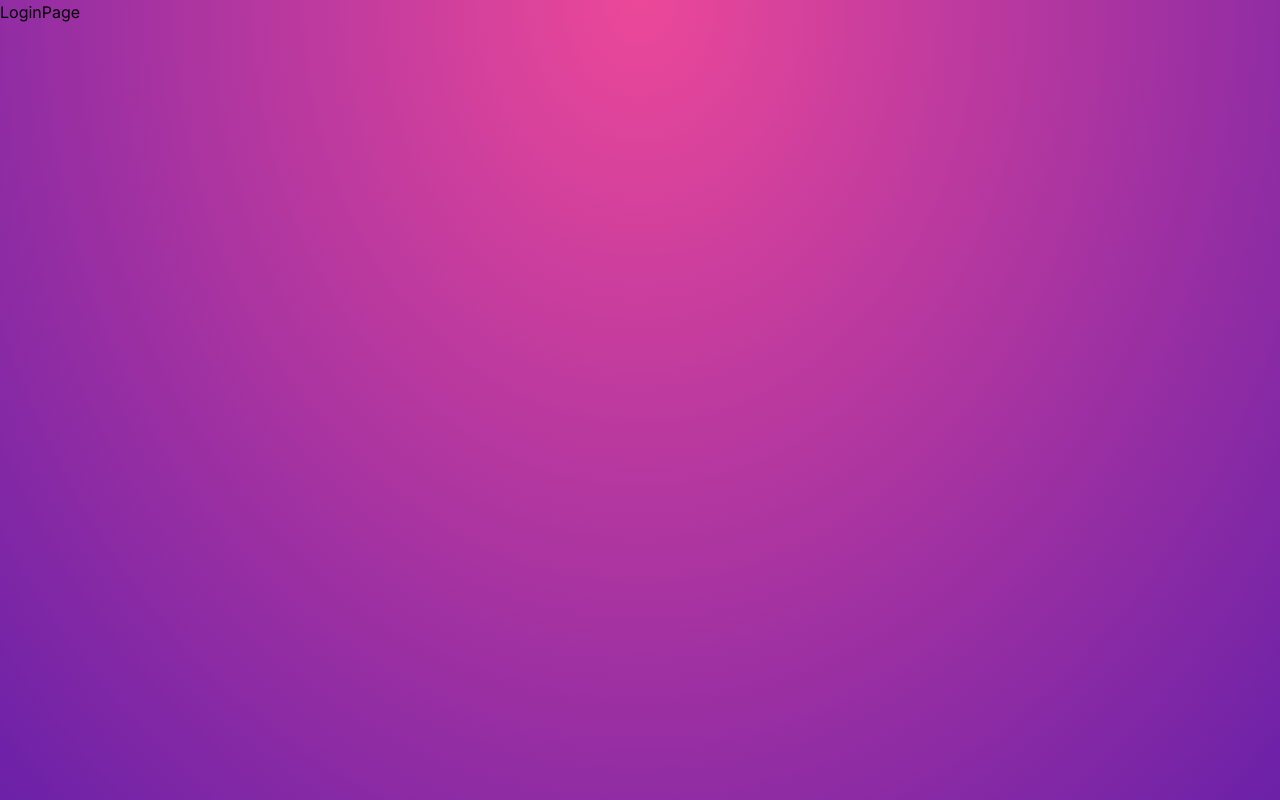
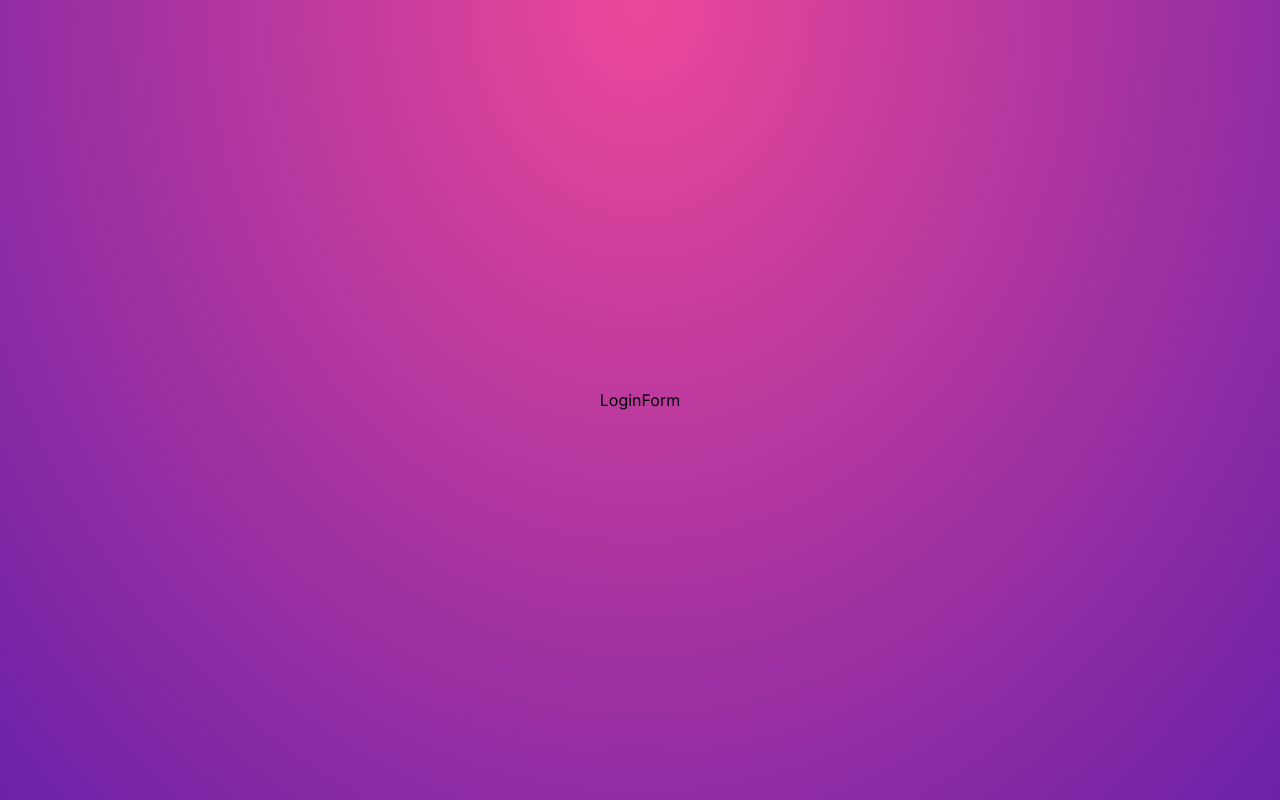
Before and after one commit to srikar298c/Authentication, a Next.js app in the folder level-6/: page /auth/login in a window 1280 px wide. Built offline with nearby package versions, Linux system fonts and the light colour scheme.

Commit message:
card-wrapper component

```diff
--- a/level-6/app/auth/layout.tsx
+++ b/level-6/app/auth/layout.tsx
@@ -2,7 +2,7 @@ import React, { Children } from 'react'
 
 export default function AuthLayout({children}:{children: React.ReactNode}) {
   return (
-   <div className="h-full flex flex-col bg-[radial-gradient(ellipse_at_top,_var(--tw-gradient-stops))] from-pink-500 to-purple-800 ">
+   <div className="h-full flex flex-col items-center justify-center bg-[radial-gradient(ellipse_at_top,_var(--tw-gradient-stops))] from-pink-500 to-purple-800 ">
    {children}
    </div>
   )
--- a/level-6/app/auth/login/page.tsx
+++ b/level-6/app/auth/login/page.tsx
@@ -1,7 +1,8 @@
+import LoginForm from '@/components/auth/login-form'
 import React from 'react'
 
 export default function LoginPage() {
   return (
-    <div>LoginPage</div>
+   <LoginForm/>
   )
 }
--- /dev/null
+++ b/level-6/components/auth/card-wrapper.tsx
@@ -0,0 +1 @@
+"use client";
--- a/level-6/components/auth/login-form.tsx
+++ b/level-6/components/auth/login-form.tsx
@@ -0,0 +1,7 @@
+import React from 'react'
+
+export default function LoginForm() {
+  return (
+    <div>LoginForm</div>
+  )
+}
```
